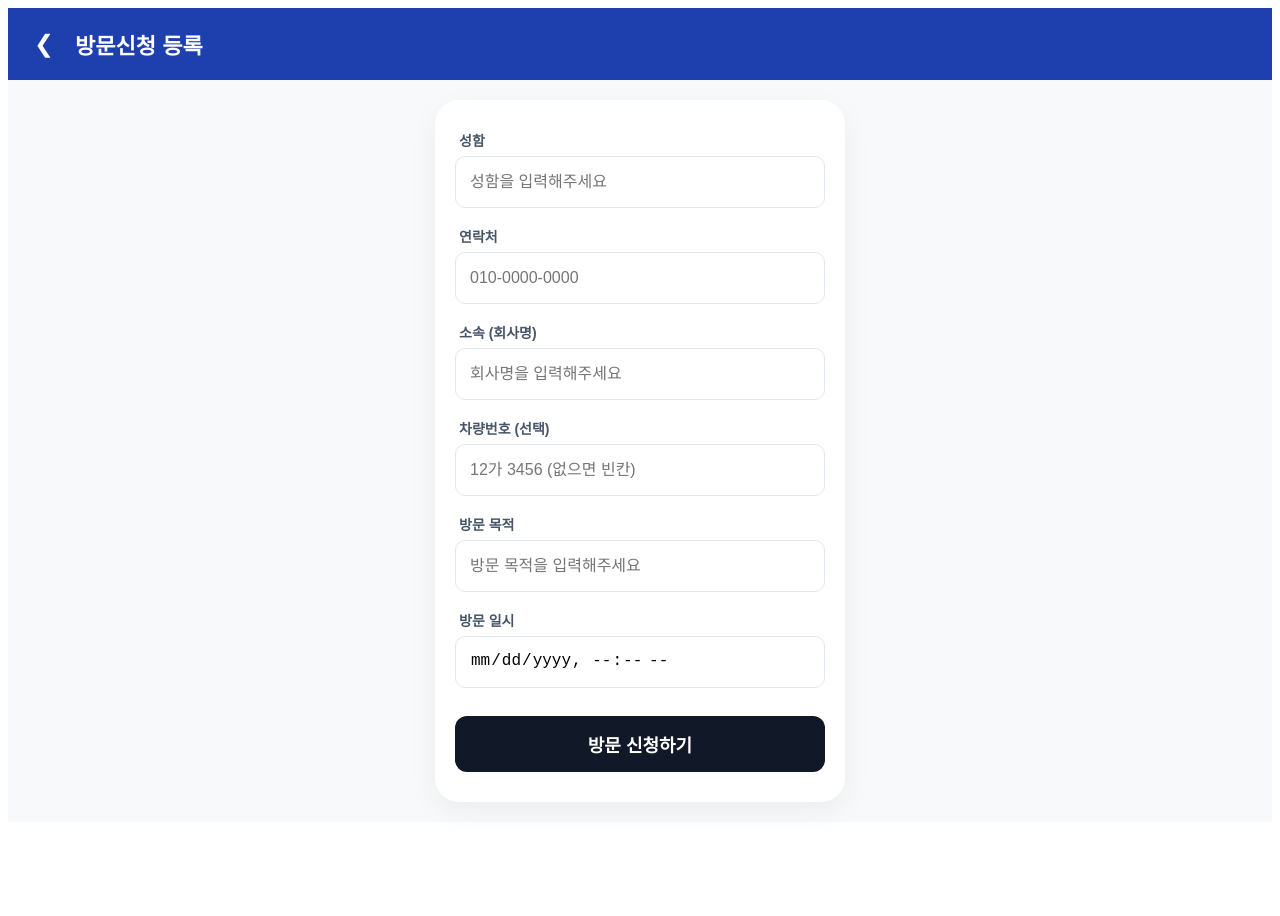
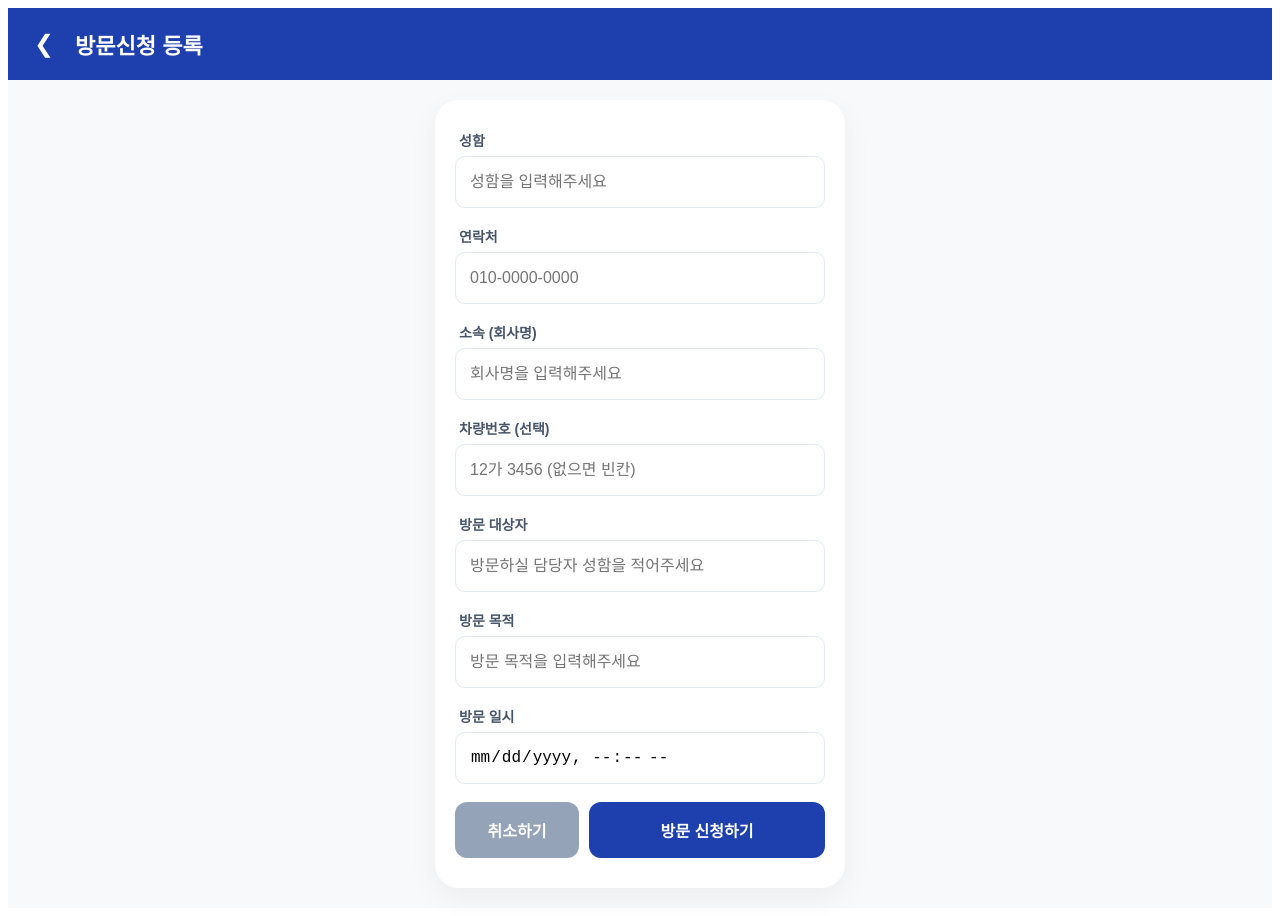
Before and after one commit to JinnyDad/visitor-system, a Next.js app: page /spowervisitor in a window 1280 px wide. Before the commit the page ends 830 px from the top, so only its background shows below. Built offline with nearby package versions, Linux system fonts and the light colour scheme.

Commit message:
feat: add host field and split buttons to submit/cancel

```diff
--- a/app/spowervisitor/page.js
+++ b/app/spowervisitor/page.js
@@ -17,9 +17,11 @@ function VisitorFormContent() {
       phone: "연락처", phoneP: "010-0000-0000",
       company: "소속 (회사명)", companyP: "회사명을 입력해주세요",
       car: "차량번호 (선택)", carP: "12가 3456 (없으면 빈칸)",
+      host: "방문 대상자", hostP: "방문하실 담당자 성함을 적어주세요", // 추가됨
       purpose: "방문 목적", purposeP: "방문 목적을 입력해주세요",
       time: "방문 일시",
-      btn: "방문 신청하기",
+      btnSubmit: "방문 신청하기",
+      btnCancel: "취소하기",
       alert: "방문 신청이 완료되었습니다."
     },
     en: {
@@ -28,9 +30,11 @@ function VisitorFormContent() {
       phone: "Phone", phoneP: "010-0000-0000",
       company: "Company", companyP: "Enter your company name",
       car: "Car Number (Opt)", carP: "12A 3456 (Optional)",
+      host: "Host Person", hostP: "Name of the person you are visiting", // 추가됨
       purpose: "Purpose", purposeP: "Enter purpose of visit",
       time: "Visit Time",
-      btn: "Register Now",
+      btnSubmit: "Register Now",
+      btnCancel: "Cancel",
       alert: "Registration Complete."
     }
   };
@@ -41,30 +45,25 @@ function VisitorFormContent() {
     setLoading(true);
     const formData = new FormData(e.target);
     const { error } = await getSupabaseClient().from("visitors").insert({
-      name: formData.get("name"), phone: formData.get("phone"), company: formData.get("company"),
-      car_number: formData.get("car_number"), purpose: formData.get("purpose"), visit_time: formData.get("visit_time"), status: "대기"
+      name: formData.get("name"),
+      phone: formData.get("phone"),
+      company: formData.get("company"),
+      car_number: formData.get("car_number"),
+      host_name: formData.get("host_name"), // DB에 host_name 컬럼이 있다고 가정
+      purpose: formData.get("purpose"),
+      visit_time: formData.get("visit_time"),
+      status: "대기"
     });
     if (error) alert(error.message);
     else { alert(cur.alert); router.push(`/?lang=${lang}`); }
     setLoading(false);
   }
 
-  // ⭐ 공통 입력창 스타일 (너비 이탈 방지 핵심)
   const inputStyle = {
-    width: "100%",
-    height: "52px",
-    padding: "0 14px",
-    borderRadius: "10px",
-    border: "1px solid #e2e8f0",
-    marginTop: "6px",
-    marginBottom: "18px",
-    fontSize: "16px",
-    boxSizing: "border-box", // 패딩을 너비 안에 가두는 핵심 속성
-    outline: "none",
-    display: "block",
-    backgroundColor: "white",
-    color: "#000000",
-    textAlign: "left"
+    width: "100%", height: "52px", padding: "0 14px", borderRadius: "10px",
+    border: "1px solid #e2e8f0", marginTop: "6px", marginBottom: "18px",
+    fontSize: "16px", boxSizing: "border-box", outline: "none",
+    display: "block", backgroundColor: "white", color: "#000000"
   };
 
   const labelStyle = { fontSize: "14px", fontWeight: "600", color: "#475569", marginLeft: "4px", display: "block" };
@@ -72,7 +71,7 @@ function VisitorFormContent() {
   return (
     <div style={{ minHeight: "100vh", backgroundColor: "#f8f9fa", fontFamily: "'Pretendard', sans-serif" }}>
       <header style={{ backgroundColor: "#1e40af", color: "white", padding: "20px", display: "flex", alignItems: "center" }}>
-        <button onClick={() => router.push(`/?lang=${lang}`)} style={{ background: "none", border: "none", color: "white", fontSize: "24px", cursor: "pointer", marginRight: "15px", display: "flex", alignItems: "center" }}>❮</button>
+        <button onClick={() => router.push(`/?lang=${lang}`)} style={{ background: "none", border: "none", color: "white", fontSize: "24px", cursor: "pointer", marginRight: "15px" }}>❮</button>
         <span style={{ fontWeight: "bold", fontSize: "22px" }}>{cur.head}</span>
       </header>
 
@@ -91,46 +90,41 @@ function VisitorFormContent() {
             <label style={labelStyle}>{cur.car}</label>
             <input type="text" name="car_number" placeholder={cur.carP} style={inputStyle} />
 
+            {/* ⭐ 새롭게 추가된 방문 대상자 칸 */}
+            <label style={labelStyle}>{cur.host}</label>
+            <input type="text" name="host_name" required placeholder={cur.hostP} style={inputStyle} />
+
             <label style={labelStyle}>{cur.purpose}</label>
             <input type="text" name="purpose" required placeholder={cur.purposeP} style={inputStyle} />
 
             <label style={labelStyle}>{cur.time}</label>
-            {/* ⭐ 날짜 입력창 특수 봉인 처리 */}
-            <div style={{ position: "relative", width: "100%" }}>
-              <input
-                type="datetime-local"
-                name="visit_time"
-                required
-                style={{
-                  ...inputStyle,
-                  color: "#000000",
-                  lineHeight: "1.2", // 텍스트 중앙 위치 유도
-                  paddingTop: "14px", // 상단 여백으로 중앙 맞춤
-                  paddingBottom: "14px"
-                }}
-              />
+            <input type="datetime-local" name="visit_time" required style={{...inputStyle, color: "#000000"}} />
+
+            {/* ⭐ 하단 버튼 레이아웃 수정 */}
+            <div style={{ display: "flex", gap: "10px", marginTop: "10px" }}>
+              <button
+                type="button"
+                onClick={() => router.push(`/?lang=${lang}`)}
+                style={{ flex: 1, height: "56px", backgroundColor: "#94a3b8", color: "white", border: "none", borderRadius: "12px", fontSize: "16px", fontWeight: "600", cursor: "pointer" }}
+              >
+                {cur.btnCancel}
+              </button>
+              <button
+                type="submit"
+                disabled={loading}
+                style={{ flex: 2, height: "56px", backgroundColor: "#1e40af", color: "white", border: "none", borderRadius: "12px", fontSize: "16px", fontWeight: "600", cursor: "pointer" }}
+              >
+                {loading ? "..." : cur.btnSubmit}
+              </button>
             </div>
-
-            <button type="submit" disabled={loading} style={{ width: "100%", height: "56px", backgroundColor: "#111827", color: "white", border: "none", borderRadius: "12px", fontSize: "18px", fontWeight: "600", cursor: "pointer", marginTop: "10px" }}>
-              {loading ? "..." : cur.btn}
-            </button>
           </form>
         </div>
       </main>
 
-      {/* ⭐ 브라우저가 강제로 넣는 아이콘들을 숨기는 스타일 태그 추가 */}
       <style>{`
         input[type="datetime-local"]::-webkit-calendar-picker-indicator {
-          background: transparent;
-          bottom: 0;
-          color: transparent;
-          cursor: pointer;
-          height: auto;
-          left: 0;
-          position: absolute;
-          right: 0;
-          top: 0;
-          width: auto;
+          background: transparent; bottom: 0; color: transparent; cursor: pointer;
+          height: auto; left: 0; position: absolute; right: 0; top: 0; width: auto;
         }
       `}</style>
     </div>
```
